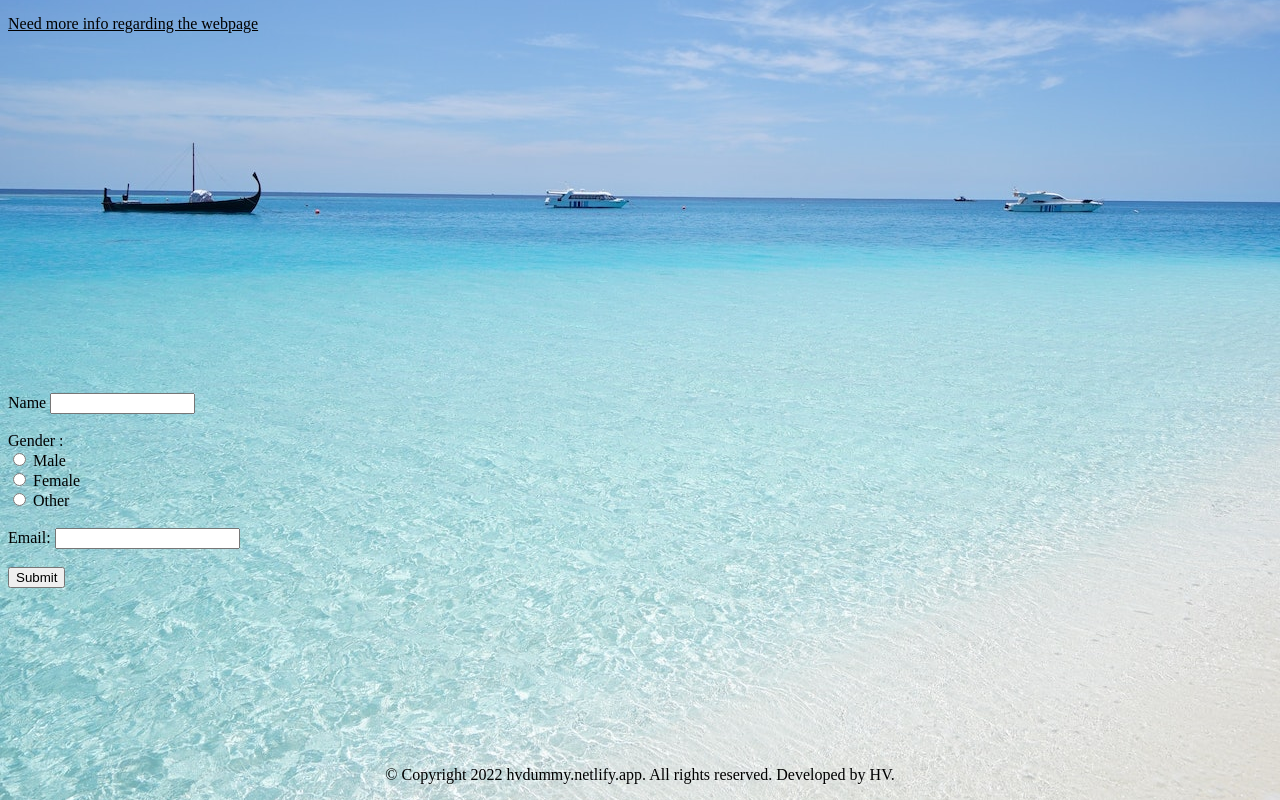
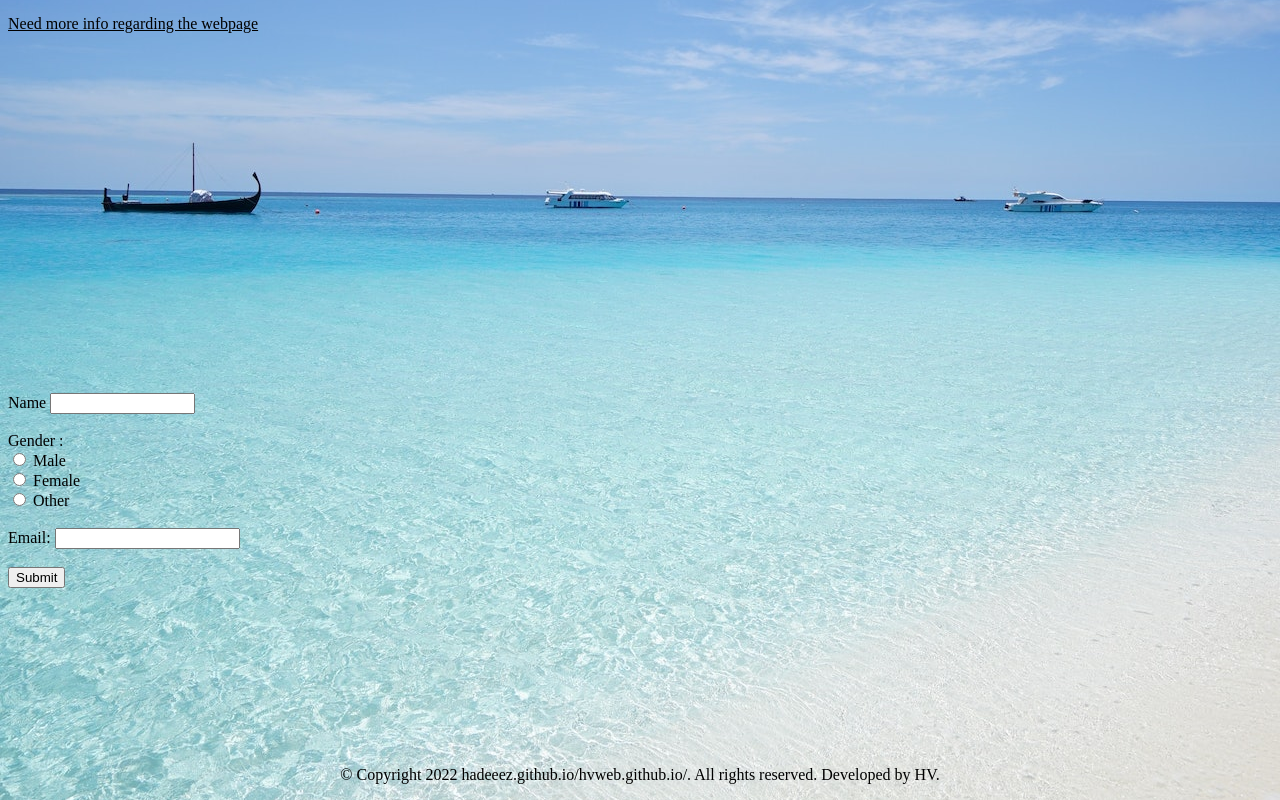
Before and after one commit to Hadeeez/hvweb.github.io, a plain HTML site: page index.html in a window 1280 px wide. Shown: the part 707-1507 px from the top of the page. Drawn offline with Linux system fonts and the light colour scheme.

Commit message:
Update index.html

```diff
--- a/index.html
+++ b/index.html
@@ -157,7 +157,7 @@ Email:
 <br /><br /><br /><br /><br />
 <br /><br /><br /><br />
 
-<p align="center"> © Copyright 2022 hvdummy.netlify.app. All rights reserved. Developed by HV. </p>
+<p align="center"> © Copyright 2022 hadeeez.github.io/hvweb.github.io/. All rights reserved. Developed by HV. </p>
 
 
 
```
